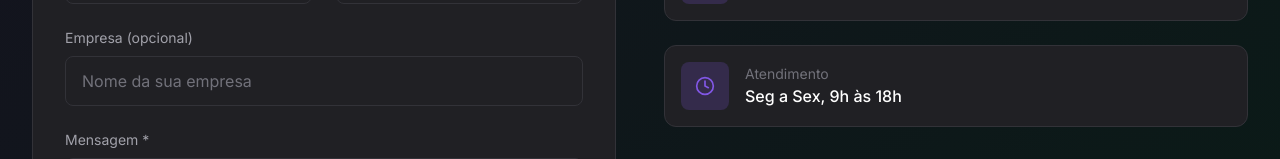
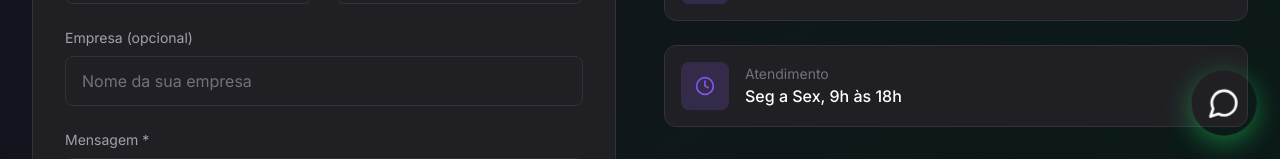
Before and after one commit to wanderson-r-marques/regiweb, a Next.js app: page /contato in a window 1280 px wide. Shown: the part 641-800 px from the top of the page. Built offline with nearby package versions, Linux system fonts and the light colour scheme; no server answers.

Commit message:
Adicionado botão flutuante do WhatsApp

```diff
--- /dev/null
+++ b/app/components/WhatsAppButton.tsx
@@ -0,0 +1,39 @@
+'use client'
+
+import { motion } from 'framer-motion'
+import { MessageCircle } from 'lucide-react'
+
+const WHATSAPP_NUMBER = '55859861255'
+
+export default function WhatsAppButton() {
+  return (
+    <motion.a
+      href={`https://wa.me/${WHATSAPP_NUMBER}`}
+      target="_blank"
+      rel="noopener noreferrer"
+      className="fixed bottom-6 right-6 z-50"
+      initial={{ scale: 0, opacity: 0 }}
+      animate={{ scale: 1, opacity: 1 }}
+      transition={{ duration: 0.5, delay: 0.5 }}
+    >
+      <motion.div
+        className="w-16 h-16 bg-green-500 rounded-full flex items-center justify-center shadow-lg hover:shadow-xl transition-shadow"
+        animate={{
+          scale: [1, 1.1, 1],
+          boxShadow: [
+            '0 4px 20px rgba(34, 197, 94, 0.4)',
+            '0 8px 30px rgba(34, 197, 94, 0.6)',
+            '0 4px 20px rgba(34, 197, 94, 0.4)',
+          ],
+        }}
+        transition={{
+          duration: 2,
+          repeat: Infinity,
+          ease: 'easeInOut',
+        }}
+      >
+        <MessageCircle className="w-8 h-8 text-white" />
+      </motion.div>
+    </motion.a>
+  )
+}
--- a/app/contato/page.tsx
+++ b/app/contato/page.tsx
@@ -191,7 +191,7 @@ export default function Contato() {
                   e tire todas as suas dúvidas sobre registro de marca.
                 </p>
                 <a
-                  href="https://wa.me/5511999999999"
+                  href="https://wa.me/55859861255"
                   target="_blank"
                   className="btn-primary inline-flex"
                 >
--- a/app/layout.tsx
+++ b/app/layout.tsx
@@ -2,6 +2,7 @@ import type { Metadata } from 'next'
 import './globals.css'
 import Navbar from './components/Navbar'
 import Footer from './components/Footer'
+import WhatsAppButton from './components/WhatsAppButton'
 
 export const metadata: Metadata = {
   metadataBase: new URL(process.env.NEXT_PUBLIC_SITE_URL || 'https://regiweb.com.br'),
@@ -31,6 +32,7 @@ export default function RootLayout({
         <Navbar />
         <main>{children}</main>
         <Footer />
+        <WhatsAppButton />
       </body>
     </html>
   )
```
